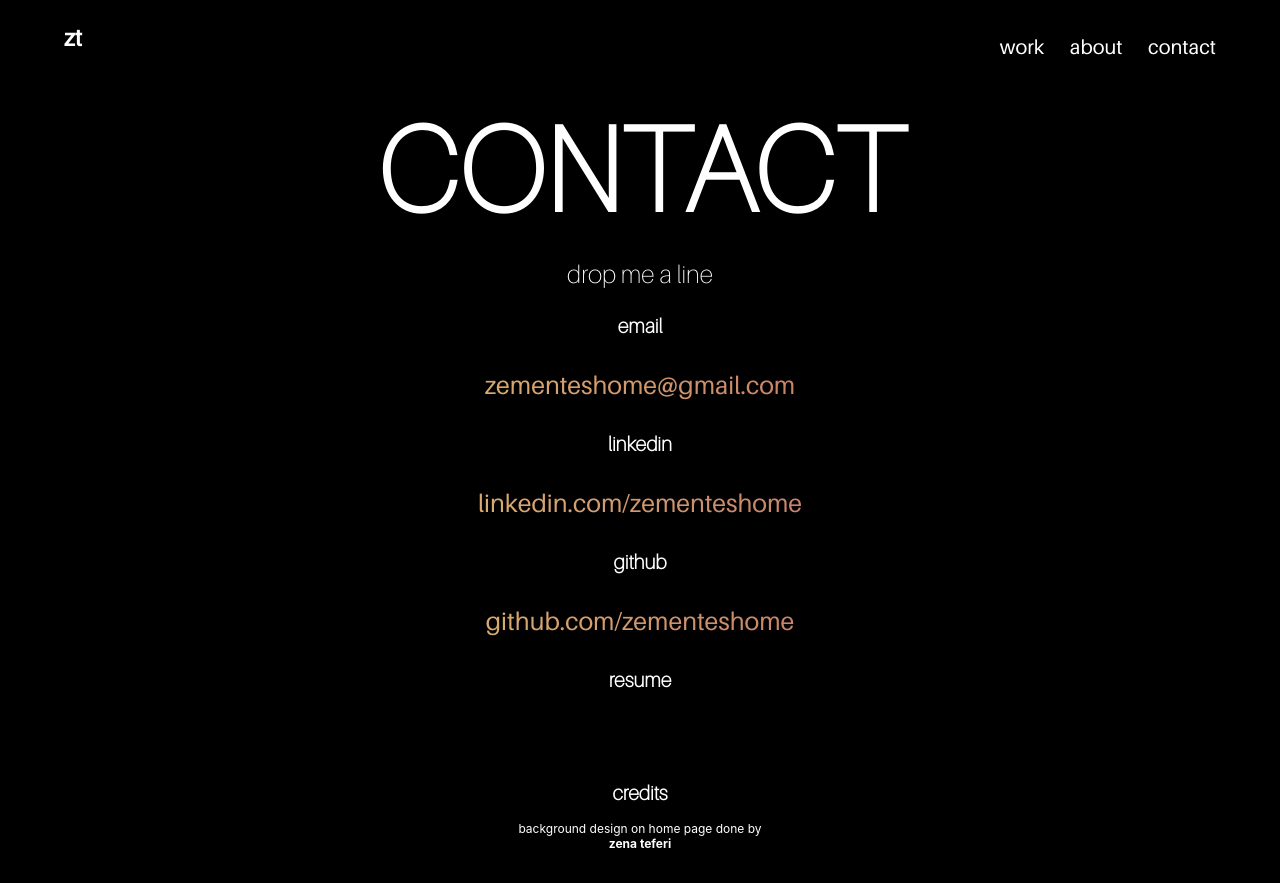
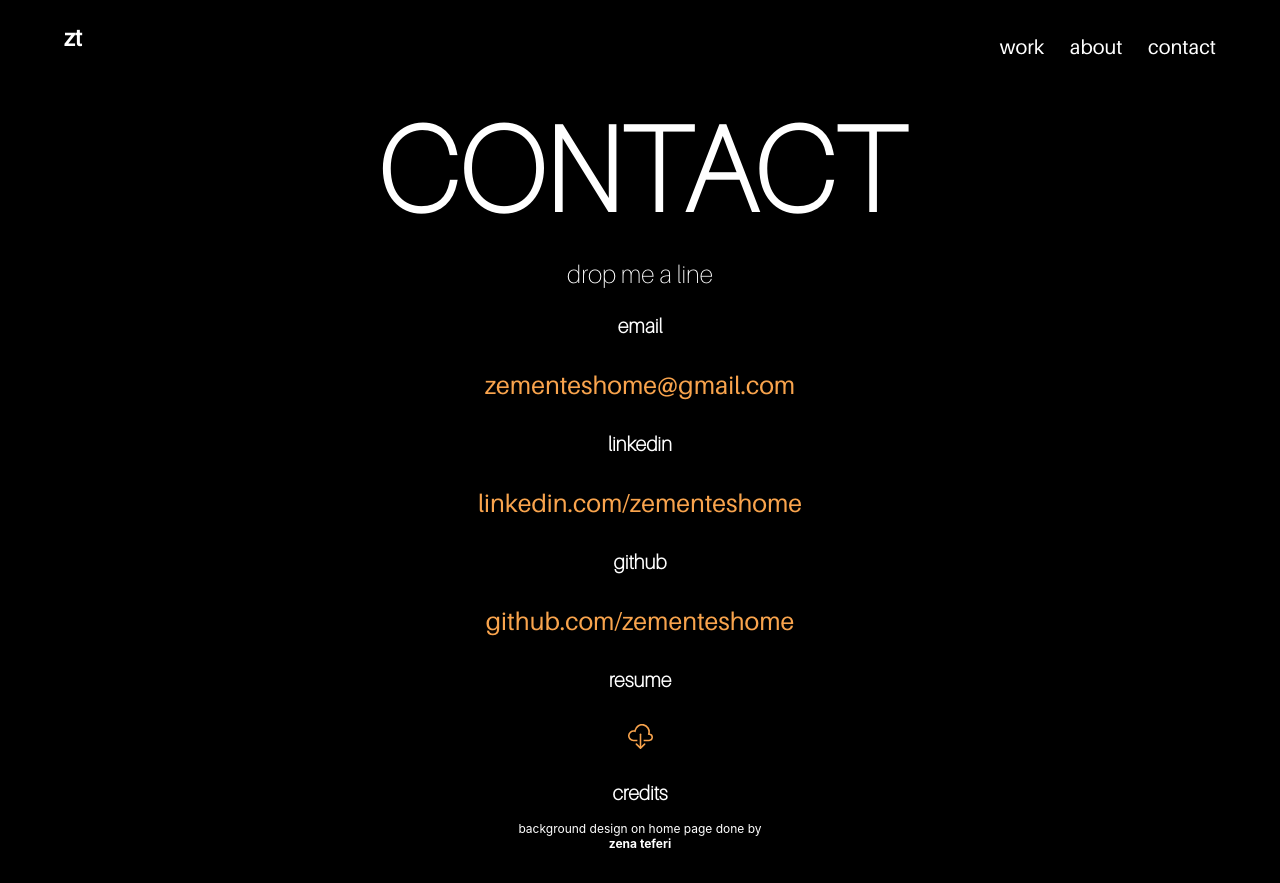
Before and after one commit to zementeshome/zemen-teshome-portfolio, a React (Create React App) app: page /contact in a window 1280 px wide. Built offline with nearby package versions, Linux system fonts and the light colour scheme.

Commit message:
text color change for contact page

```diff
--- a/src/components/Contact/Contact.scss
+++ b/src/components/Contact/Contact.scss
@@ -80,11 +80,8 @@
             font-family: 'Aileron Regular';
             font-size: 20px;
             padding: 2rem 0;
-            background-color: #f3ec78;
-            background-image: linear-gradient(45deg, #f3ec78, #af4261);
-            background-size: 100%;
-            background-clip: text;
-            color: transparent;
+            color: #F9A44D;
+
         }
         @include tablet {
             font-size: 25px;
```
